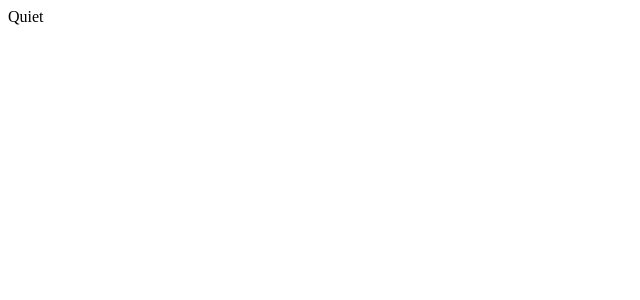
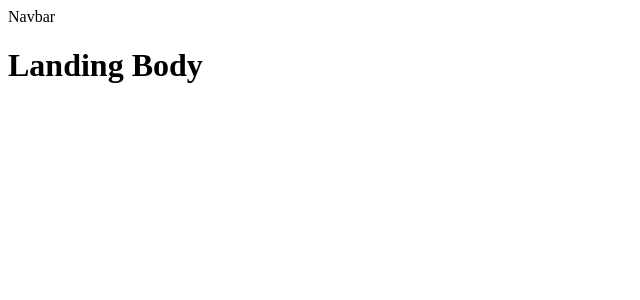
Before and after one commit to jayhan1109/Quiet, a React (Create React App) app in the folder client/: page / in a window 1280 px wide. Shown: the top 300 px of the page, without its empty margins (0-640 px from the left). Built offline with nearby package versions, Linux system fonts and the light colour scheme.

Commit message:
Setup Router

```diff
--- a/client/src/App.js
+++ b/client/src/App.js
@@ -1,7 +1,17 @@
-import React from "react";
+import React, { Fragment } from "react";
+import Navbar from "./components/navbar/Navbar";
+import { Route, Switch } from "react-router-dom";
+import Landing from "./components/landing/Landing";
 
 const App = () => {
-  return <div>Quiet</div>;
+  return (
+    <Fragment>
+      <Navbar />
+      <Switch>
+        <Route exact path="/" component={Landing} />
+      </Switch>
+    </Fragment>
+  );
 };
 
 export default App;
--- /dev/null
+++ b/client/src/components/landing/Landing.js
@@ -0,0 +1,10 @@
+import React from "react";
+const Landing = () => {
+  return (
+    <div>
+      <h1>Landing Body</h1>
+    </div>
+  );
+};
+
+export default Landing;
--- /dev/null
+++ b/client/src/components/navbar/Navbar.js
@@ -0,0 +1,7 @@
+import React from "react";
+
+const Navbar = () => {
+  return <div>Navbar</div>;
+};
+
+export default Navbar;
--- a/client/src/index.js
+++ b/client/src/index.js
@@ -1,10 +1,13 @@
 import React from "react";
 import ReactDOM from "react-dom";
 import App from "./App";
+import { BrowserRouter } from "react-router-dom";
 
 ReactDOM.render(
-  <React.StrictMode>
-    <App />
-  </React.StrictMode>,
+  <BrowserRouter>
+    <React.StrictMode>
+      <App />
+    </React.StrictMode>
+  </BrowserRouter>,
   document.getElementById("root")
 );
```
Also changed, not shown: client/src/components/landing/Landing.scss (added), client/src/components/navbar/Navbar.scss (added), client/src/global.scss (added).
